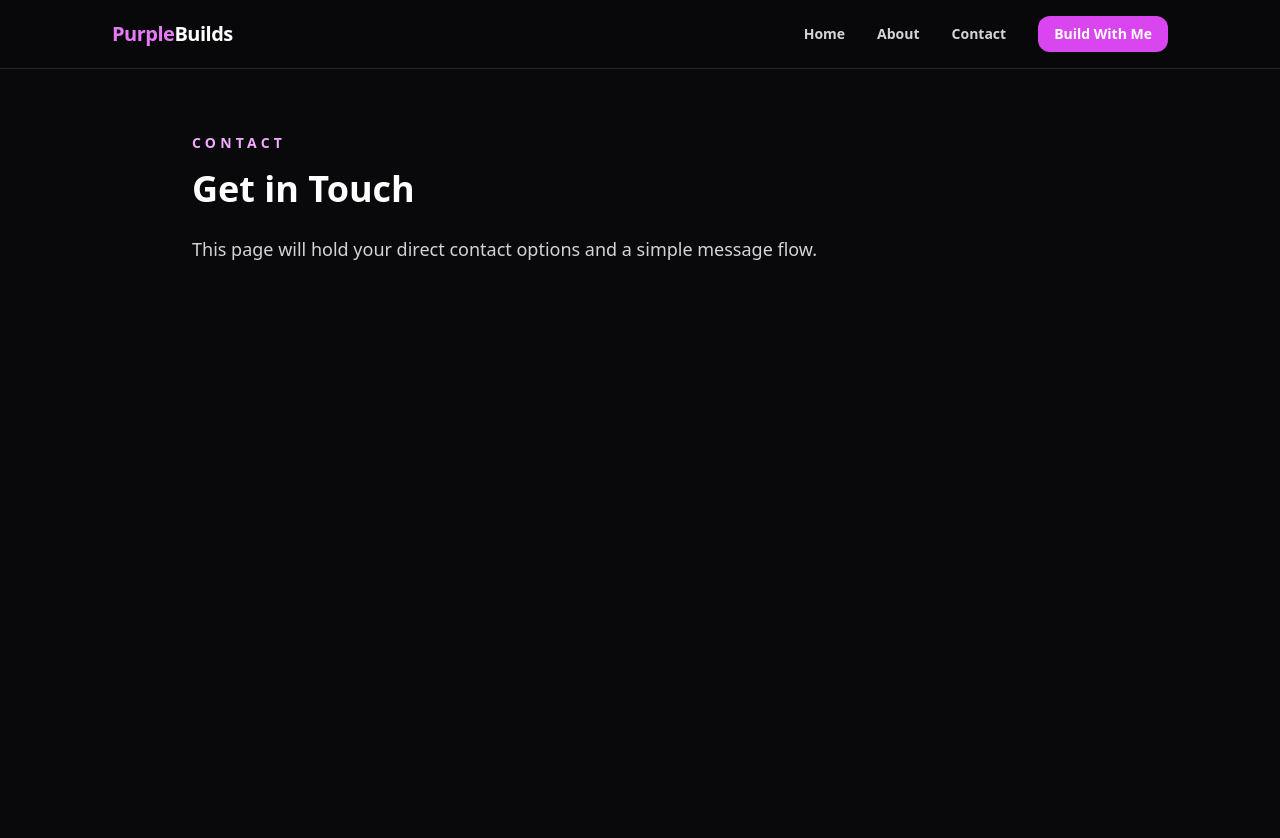
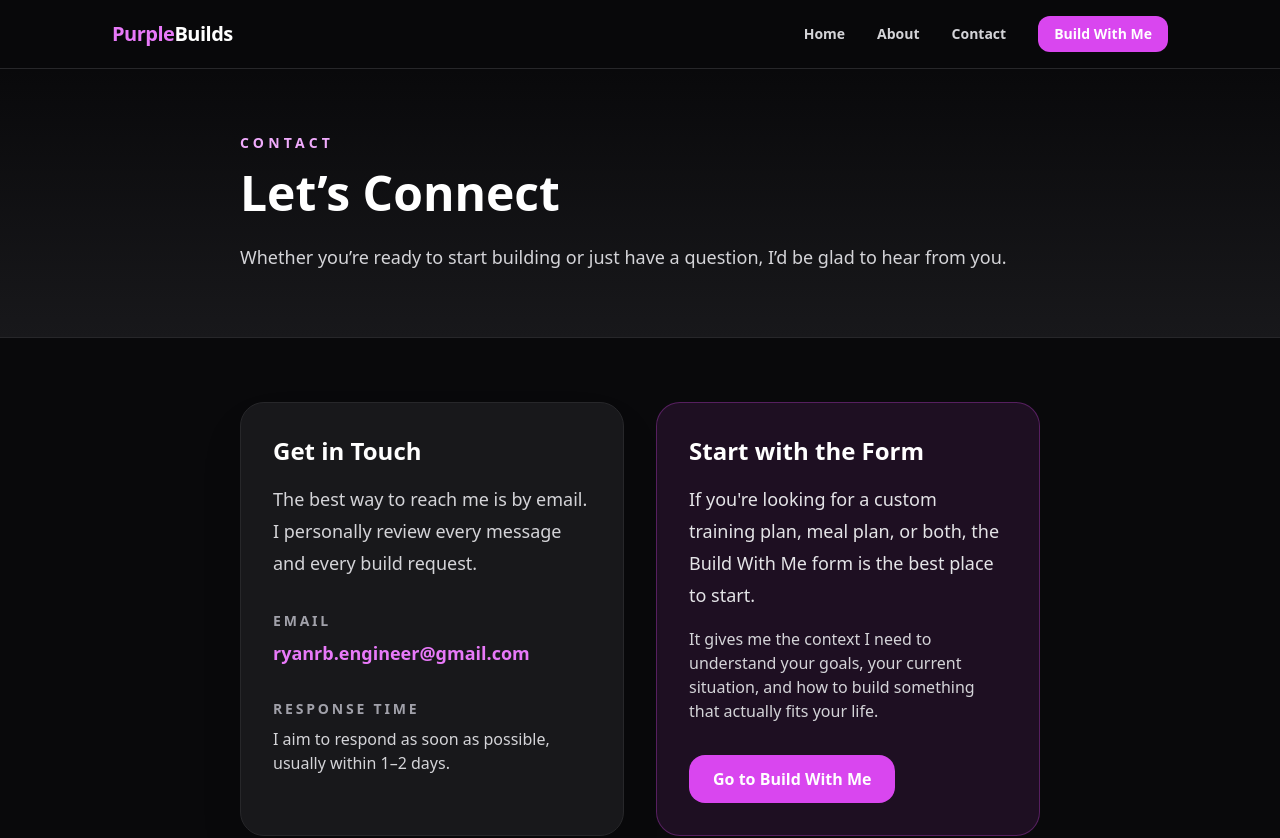
Before and after one commit to purpocto/PurpleBuilds.com, a React (Vite) app: page /contact in a window 1280 px wide. Shown: the top 838 px of the page. Built offline with nearby package versions, Linux system fonts and the light colour scheme.

Commit message:
contact page updated

```diff
--- a/src/pages/BuildWithMe.jsx
+++ b/src/pages/BuildWithMe.jsx
@@ -1,13 +1,10 @@
-// src/pages/BuildWithMe.jsx
-
 import { useState } from "react";
 import {
   sendBuildAdminEmail,
   sendBuildConfirmationEmail,
 } from "../services/email";
 
-export default function BuildWithMe() {
-  const [formData, setFormData] = useState({
+const initialFormData = {
   service: "",
   goal: "",
   experience: "",
@@ -18,13 +15,16 @@ export default function BuildWithMe() {
   successVision: "",
   name: "",
   email: "",
-  });
+};
 
+export default function BuildWithMe() {
+  const [formData, setFormData] = useState(initialFormData);
   const [isSubmitting, setIsSubmitting] = useState(false);
   const [submitStatus, setSubmitStatus] = useState({
     type: "",
     message: "",
   });
+  const [isSubmitted, setIsSubmitted] = useState(false);
 
   function handleChange(event) {
     const { name, value } = event.target;
@@ -45,43 +45,75 @@ export default function BuildWithMe() {
     });
 
     try {
-      // Send the lead summary to you.
       await sendBuildAdminEmail(formData);
-
-      // Send a confirmation email to the user.
       await sendBuildConfirmationEmail(formData);
 
-      // Show success feedback in the UI.
-      setSubmitStatus({
-        type: "success",
-        message:
-          "Your build was submitted successfully. Check your email for confirmation.",
-      });
-
-      // Reset the form after a successful submit.
-      setFormData({
-        service: "",
-        goal: "",
-        experience: "",
-        trainingDays: "",
-        equipment: "",
-        nutritionGoal: "",
-        biggestStruggle: "",
-        successVision: "",
-        name: "",
-        email: "",
-      });
+      setIsSubmitted(true);
+      setFormData(initialFormData);
     } catch (error) {
       console.error("Failed to submit Build With Me form:", error);
 
       setSubmitStatus({
         type: "error",
         message:
-          "Something went wrong while sending your form. Double-check your EmailJS settings and try again.",
+          "Something went wrong while sending your form. Please try again in a minute.",
       });
     } finally {
       setIsSubmitting(false);
     }
+  }
+
+  function handleStartAnotherBuild() {
+    setIsSubmitted(false);
+    setSubmitStatus({
+      type: "",
+      message: "",
+    });
+    setFormData(initialFormData);
+  }
+
+  if (isSubmitted) {
+    return (
+      <main className="min-h-screen bg-zinc-950 text-white">
+        <section className="mx-auto flex min-h-[70vh] max-w-4xl items-center px-6 py-16 sm:px-8 lg:px-12">
+          <div className="w-full rounded-3xl border border-zinc-800 bg-zinc-900 p-8 text-center shadow-2xl shadow-black/20 sm:p-12">
+            <p className="text-sm font-semibold uppercase tracking-[0.3em] text-fuchsia-300">
+              Build Submitted
+            </p>
+
+            <h1 className="mt-4 text-4xl font-black sm:text-5xl">
+              You’re officially in.
+            </h1>
+
+            <p className="mx-auto mt-6 max-w-2xl text-lg leading-8 text-zinc-300">
+              Your request has been sent successfully. I’ll personally review your
+              answers and follow up using the email you submitted.
+            </p>
+
+            <div className="mt-8 rounded-2xl border border-emerald-500/30 bg-emerald-500/10 p-4 text-sm leading-7 text-emerald-200">
+              A confirmation email should already be on its way to your inbox.
+            </div>
+
+            <div className="mt-10 flex flex-col justify-center gap-4 sm:flex-row">
+              <a
+                href="/"
+                className="rounded-2xl bg-fuchsia-500 px-6 py-3 text-base font-bold text-white transition hover:bg-fuchsia-400"
+              >
+                Back to Home
+              </a>
+
+              <button
+                type="button"
+                onClick={handleStartAnotherBuild}
+                className="rounded-2xl border border-zinc-700 bg-zinc-950 px-6 py-3 text-base font-semibold text-zinc-200 transition hover:border-fuchsia-400 hover:text-white"
+              >
+                Submit Another Build
+              </button>
+            </div>
+          </div>
+        </section>
+      </main>
+    );
   }
 
   return (
@@ -330,13 +362,7 @@ export default function BuildWithMe() {
           </div>
 
           {submitStatus.message && (
-            <div
-              className={`rounded-2xl border p-4 text-sm leading-7 ${
-                submitStatus.type === "success"
-                  ? "border-emerald-500/30 bg-emerald-500/10 text-emerald-200"
-                  : "border-red-500/30 bg-red-500/10 text-red-200"
-              }`}
-            >
+            <div className="rounded-2xl border border-red-500/30 bg-red-500/10 p-4 text-sm leading-7 text-red-200">
               {submitStatus.message}
             </div>
           )}
@@ -344,7 +370,7 @@ export default function BuildWithMe() {
           <button
             type="submit"
             disabled={isSubmitting}
-            className="w-full rounded-2xl bg-fuchsia-500 px-6 py-4 text-base font-bold text-white shadow-lg shadow-fuchsia-500/20 transition hover:scale-[1.01] hover:bg-fuchsia-400 disabled:cursor-not-allowed disabled:opacity-60"
+            className="w-full rounded-2xl bg-fuchsia-500 px-6 py-4 text-base font-bold text-white transition hover:bg-fuchsia-400 disabled:cursor-not-allowed disabled:opacity-60"
           >
             {isSubmitting ? "Submitting..." : "Submit My Build"}
           </button>
--- a/src/pages/Contact.jsx
+++ b/src/pages/Contact.jsx
@@ -1,15 +1,80 @@
 export default function Contact() {
   return (
-    <main className="min-h-screen bg-zinc-950 px-6 py-16 text-white">
-      <div className="mx-auto max-w-4xl">
-        <p className="text-sm font-semibold uppercase tracking-[0.3em] text-fuchsia-300">
-          Contact
-        </p>
-        <h1 className="mt-4 text-4xl font-black">Get in Touch</h1>
-        <p className="mt-6 text-lg leading-8 text-zinc-300">
-          This page will hold your direct contact options and a simple message flow.
-        </p>
-      </div>
+    <main className="min-h-screen bg-zinc-950 text-white">
+      <section className="border-b border-zinc-800 bg-gradient-to-b from-zinc-950 to-zinc-900">
+        <div className="mx-auto max-w-4xl px-6 py-16 sm:px-8 lg:px-12">
+          <p className="text-sm font-semibold uppercase tracking-[0.3em] text-fuchsia-300">
+            Contact
+          </p>
+
+          <h1 className="mt-4 text-4xl font-black leading-tight sm:text-5xl">
+            Let’s Connect
+          </h1>
+
+          <p className="mt-6 max-w-3xl text-lg leading-8 text-zinc-300">
+            Whether you’re ready to start building or just have a question,
+            I’d be glad to hear from you.
+          </p>
+        </div>
+      </section>
+
+      <section className="mx-auto max-w-4xl px-6 py-16 sm:px-8 lg:px-12">
+        <div className="grid gap-8 md:grid-cols-2">
+          <div className="rounded-3xl border border-zinc-800 bg-zinc-900 p-8 shadow-2xl shadow-black/20">
+            <h2 className="text-2xl font-bold text-white">Get in Touch</h2>
+
+            <p className="mt-4 text-lg leading-8 text-zinc-300">
+              The best way to reach me is by email. I personally review every
+              message and every build request.
+            </p>
+
+            <div className="mt-8">
+              <p className="text-sm font-semibold uppercase tracking-[0.2em] text-zinc-400">
+                Email
+              </p>
+
+              <a
+                href="mailto:ryanrb.engineer@gmail.com"
+                className="mt-2 inline-block text-lg font-semibold text-fuchsia-400 transition hover:text-fuchsia-300"
+              >
+                ryanrb.engineer@gmail.com
+              </a>
+            </div>
+
+            <div className="mt-8">
+              <p className="text-sm font-semibold uppercase tracking-[0.2em] text-zinc-400">
+                Response Time
+              </p>
+
+              <p className="mt-2 text-zinc-300">
+                I aim to respond as soon as possible, usually within 1–2 days.
+              </p>
+            </div>
+          </div>
+
+          <div className="rounded-3xl border border-fuchsia-500/30 bg-fuchsia-500/10 p-8">
+            <h2 className="text-2xl font-bold text-white">Start with the Form</h2>
+
+            <p className="mt-4 text-lg leading-8 text-zinc-200">
+              If you're looking for a custom training plan, meal plan, or both,
+              the Build With Me form is the best place to start.
+            </p>
+
+            <p className="mt-4 text-zinc-300">
+              It gives me the context I need to understand your goals, your
+              current situation, and how to build something that actually fits
+              your life.
+            </p>
+
+            <a
+              href="/build-with-me"
+              className="mt-8 inline-block rounded-2xl bg-fuchsia-500 px-6 py-3 text-base font-bold text-white transition hover:bg-fuchsia-400"
+            >
+              Go to Build With Me
+            </a>
+          </div>
+        </div>
+      </section>
     </main>
   );
 }
```
Lines whose indentation alone changed are shown as unchanged.
